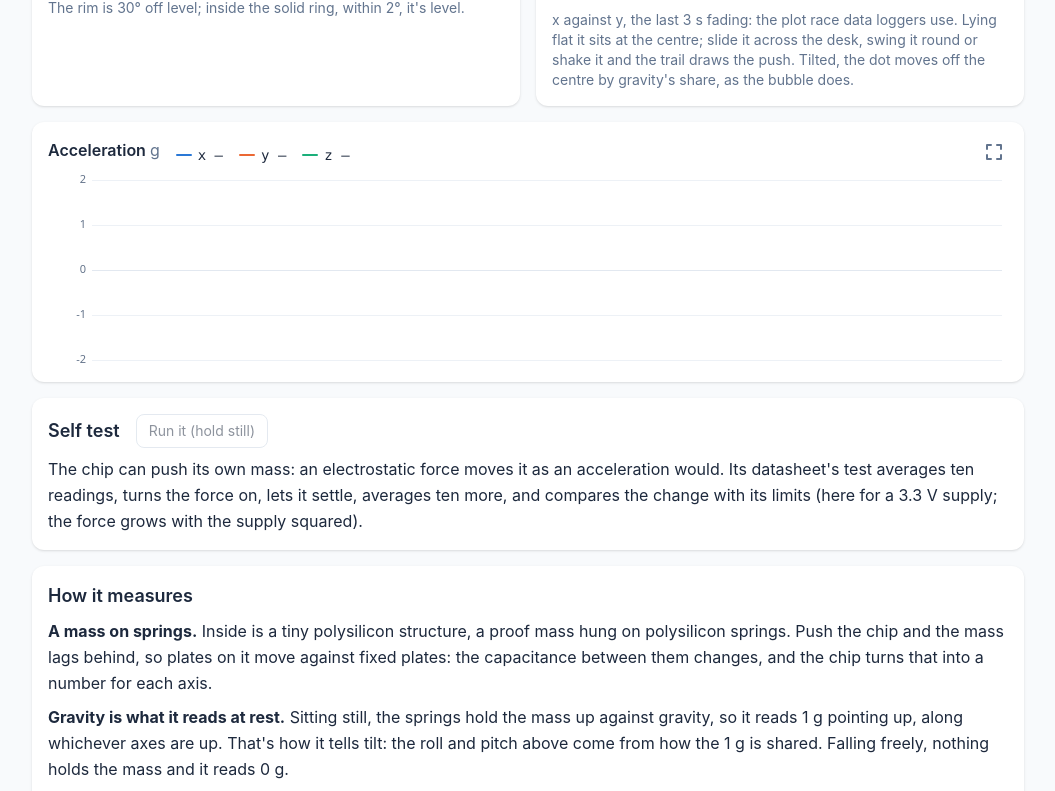
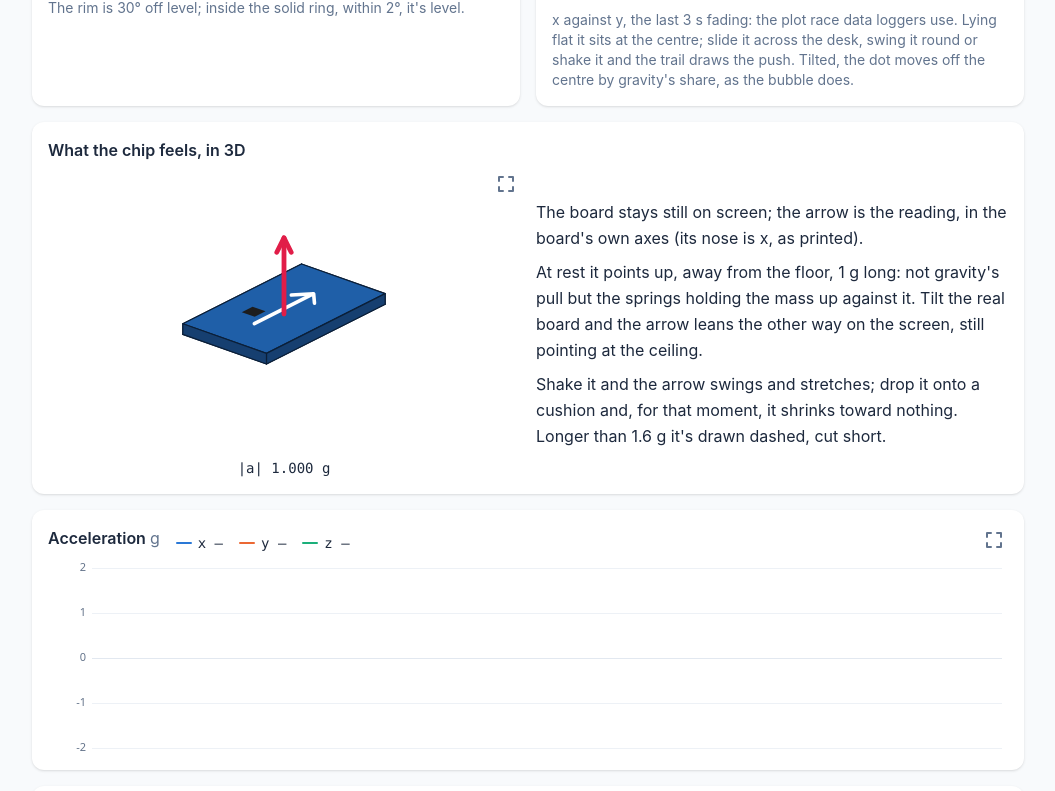
Before and after one commit to aguegu/i2c.ninja, a Vue app: page /adxl345 in a window 1280 px wide. Shown: the part 1330-2121 px from the top of the page, without its empty margins (112-1167 px from the left). Built offline with nearby package versions, Linux system fonts and the light colour scheme.

Commit message:
ADXL345 page: what the chip feels in 3D (Board3D held still, the reading as an arrow from its middle, in front or behind by its side; cut and dashed past 1.6 g), full-screenable
Co-Authored-By: Claude Opus 5.5 <noreply@anthropic.com>

```diff
--- a/src/components/Board3D.vue
+++ b/src/components/Board3D.vue
@@ -2,7 +2,9 @@
 // The board in 3D, turned by a quaternion (its axes into the room's), seen
 // as lib/view.js does: behind it and to its right, as you'd hold it. Its
 // nose (x) marked with an arrow on top. Optionally the one turn's axis
-// drawn through it. Faces drawn back to front.
+// drawn through it. Faces drawn back to front. Optionally a vector in the
+// board's frame (an accelerometer's reading, g) as an arrow from its middle:
+// in front of the board when it points up out of the top, behind when down.
 import { computed } from 'vue';
 import { project as view } from '../lib/view.js';
 import { rotate } from '../lib/quaternion.js';
@@ -10,6 +12,8 @@ import { rotate } from '../lib/quaternion.js';
 const props = defineProps({
   q: { type: Array, default: () => [1, 0, 0, 0] },
   axis: { type: Array, default: null }, // unit, the one turn's axis, drawn when given
+  vector: { type: Array, default: null }, // [x, y, z] in the board's frame, drawn as an arrow when given
+  svgClass: { type: String, default: 'h-72 w-full max-w-sm' },
 });
 
 const S = 70; // px a unit
@@ -32,6 +36,11 @@ const ON_TOP = H * 1.01;
 const ARROW = [[-0.55, 0, ON_TOP], [0.55, 0, ON_TOP], [0.35, 0.18, ON_TOP], [0.55, 0, ON_TOP], [0.35, -0.18, ON_TOP]];
 const CHIP = [[-0.2, 0.32, ON_TOP], [-0.2, 0.12, ON_TOP], [-0.4, 0.12, ON_TOP], [-0.4, 0.32, ON_TOP]];
 
+const VECTOR_UNITS_PER = 1; // the arrow: a unit (one g) as long as the board's half length, nearly
+const VECTOR_MAX = 1.6; // longer readings drawn at this length, the arrow marked as cut
+const HEAD_PX = 12;
+const VECTOR = '#e11d48';
+
 const pts2 = (ps) => ps.map((p) => p.slice(0, 2).map((v) => v.toFixed(1)).join(',')).join(' ');
 
 const faces = computed(() => FACES
@@ -43,6 +52,19 @@ const faces = computed(() => FACES
   .sort((a, b) => a.depth - b.depth));
 const arrow = computed(() => pts2(ARROW.map((v) => view(rotate(props.q, v), S))));
 const chip = computed(() => pts2(CHIP.map((v) => view(rotate(props.q, v), S))));
+const vectorArrow = computed(() => {
+  if (!props.vector) return null;
+  const [x, y, z] = props.vector;
+  const n = Math.hypot(x, y, z);
+  const len = Math.min(n * VECTOR_UNITS_PER, VECTOR_MAX);
+  const cut = n * VECTOR_UNITS_PER > VECTOR_MAX;
+  const tip3 = n ? [x / n * len, y / n * len, z / n * len] : [0, 0, 0];
+  const o = view(rotate(props.q, [0, 0, 0]), S), t = view(rotate(props.q, tip3), S);
+  const dx = t[0] - o[0], dy = t[1] - o[1], d = Math.hypot(dx, dy) || 1;
+  const ux = dx / d, uy = dy / d;
+  const head = `${t[0] - HEAD_PX * (ux - 0.5 * uy)},${t[1] - HEAD_PX * (uy + 0.5 * ux)} ${t[0]},${t[1]} ${t[0] - HEAD_PX * (ux + 0.5 * uy)},${t[1] - HEAD_PX * (uy - 0.5 * ux)}`;
+  return { o, t, head, cut, front: rotate(props.q, tip3)[2] >= 0 };
+});
 const axisLine = computed(() => {
   if (!props.axis) return null;
   const a = view(props.axis.map((v) => v * 1.6), S), b = view(props.axis.map((v) => v * -1.6), S);
@@ -51,7 +73,11 @@ const axisLine = computed(() => {
 </script>
 
 <template>
-  <svg viewBox="-150 -120 300 240" class="h-72 w-full max-w-sm" role="img" aria-label="The board in 3D, as the filter has it">
+  <svg viewBox="-150 -120 300 240" :class="svgClass" role="img" :aria-label="vector ? 'The board in 3D, its accelerometer\'s reading as an arrow' : 'The board in 3D, as the filter has it'">
+    <g v-if="vectorArrow && !vectorArrow.front" :stroke="VECTOR" stroke-width="4" stroke-linecap="round" fill="none">
+      <line :x1="vectorArrow.o[0]" :y1="vectorArrow.o[1]" :x2="vectorArrow.t[0]" :y2="vectorArrow.t[1]" :stroke-dasharray="vectorArrow.cut ? '8 4' : ''" />
+      <polyline :points="vectorArrow.head" stroke-linejoin="round" />
+    </g>
     <line v-if="axisLine" :x1="axisLine.b[0]" :y1="axisLine.b[1]" :x2="axisLine.a[0]" :y2="axisLine.a[1]" stroke="#f59e0b" stroke-width="2" stroke-dasharray="5 4" />
     <g v-for="f in faces" :key="f.name">
       <polygon :points="f.points" :fill="f.fill" stroke="#0b1f38" stroke-width="1" stroke-linejoin="round" />
@@ -61,5 +87,9 @@ const axisLine = computed(() => {
       </template>
     </g>
     <circle v-if="axisLine" :cx="axisLine.a[0]" :cy="axisLine.a[1]" r="5" fill="#f59e0b" />
+    <g v-if="vectorArrow && vectorArrow.front" :stroke="VECTOR" stroke-width="4" stroke-linecap="round" fill="none">
+      <line :x1="vectorArrow.o[0]" :y1="vectorArrow.o[1]" :x2="vectorArrow.t[0]" :y2="vectorArrow.t[1]" :stroke-dasharray="vectorArrow.cut ? '8 4' : ''" />
+      <polyline :points="vectorArrow.head" stroke-linejoin="round" />
+    </g>
   </svg>
 </template>
--- /dev/null
+++ b/src/components/GravityBoard.vue
@@ -0,0 +1,28 @@
+<script setup>
+// The board held still on screen, its accelerometer's reading as an arrow
+// from its middle (Board3D's vector), |a| under it; a button takes it full
+// screen.
+import { ref, computed } from 'vue';
+import Board3D from './Board3D.vue';
+import FullscreenButton from './FullscreenButton.vue';
+import { canFullscreen, useFullscreen } from '../lib/fullscreen.js';
+
+const props = defineProps({
+  x: { type: Number, default: 0 }, // g, the board's axes
+  y: { type: Number, default: 0 },
+  z: { type: Number, default: 1 },
+});
+
+const vector = computed(() => [props.x, props.y, props.z]);
+const size = computed(() => Math.hypot(props.x, props.y, props.z));
+const box = ref(null);
+const { full, toggle } = useFullscreen(box);
+</script>
+
+<template>
+  <div ref="box" class="relative flex flex-col items-center" :class="full && 'h-full! w-full! justify-center gap-4 bg-white p-4 dark:bg-slate-900'">
+    <Board3D :vector="vector" :svg-class="full ? 'h-[80vh] w-full' : 'h-72 w-full max-w-sm'" />
+    <p :class="full ? 'font-mono text-2xl tabular-nums' : 'font-mono text-sm tabular-nums'">|a| {{ size.toFixed(3) }} g</p>
+    <FullscreenButton v-if="canFullscreen" :full="full" class="absolute top-0 right-0" @toggle="toggle" />
+  </div>
+</template>
--- a/src/views/Adxl345View.vue
+++ b/src/views/Adxl345View.vue
@@ -7,6 +7,7 @@ import SvgDrawing from '../components/SvgDrawing.vue';
 import AttitudeIndicator from '../components/AttitudeIndicator.vue';
 import BubbleLevel from '../components/BubbleLevel.vue';
 import GgScatter from '../components/GgScatter.vue';
+import GravityBoard from '../components/GravityBoard.vue';
 import { hasWebUsb, hex } from '../lib/dongle.js';
 import { rollOf, pitchOf } from '../lib/tilt.js';
 import { useAdxl345 } from '../lib/useAdxl345.js';
@@ -100,6 +101,18 @@ const card = 'rounded-xl bg-white p-4 shadow-sm dark:bg-slate-800';
     </div>
 
     <section :class="card">
+      <h2 class="mb-2 font-semibold">What the chip feels, in 3D</h2>
+      <div class="grid items-center gap-4 md:grid-cols-[1fr_1fr]">
+        <GravityBoard :x="a?.x ?? 0" :y="a?.y ?? 0" :z="a?.z ?? 1" />
+        <div class="leading-relaxed">
+          <p class="mb-2">The board stays still on screen; the arrow is the reading, in the board's own axes (its nose is x, as printed).</p>
+          <p class="mb-2">At rest it points up, away from the floor, 1 g long: not gravity's pull but the springs holding the mass up against it. Tilt the real board and the arrow leans the other way on the screen, still pointing at the ceiling.</p>
+          <p>Shake it and the arrow swings and stretches; drop it onto a cushion and, for that moment, it shrinks toward nothing. Longer than 1.6 g it's drawn dashed, cut short.</p>
+        </div>
+      </div>
+    </section>
+
+    <section :class="card">
       <LiveChart title="Acceleration" unit="g" :series="SERIES" :values="a ? [a.x, a.y, a.z] : []" :source="adxl.source" :window-ms="WINDOW_MS" :floor="FLOOR_G" :digits="3" />
     </section>
 
```
